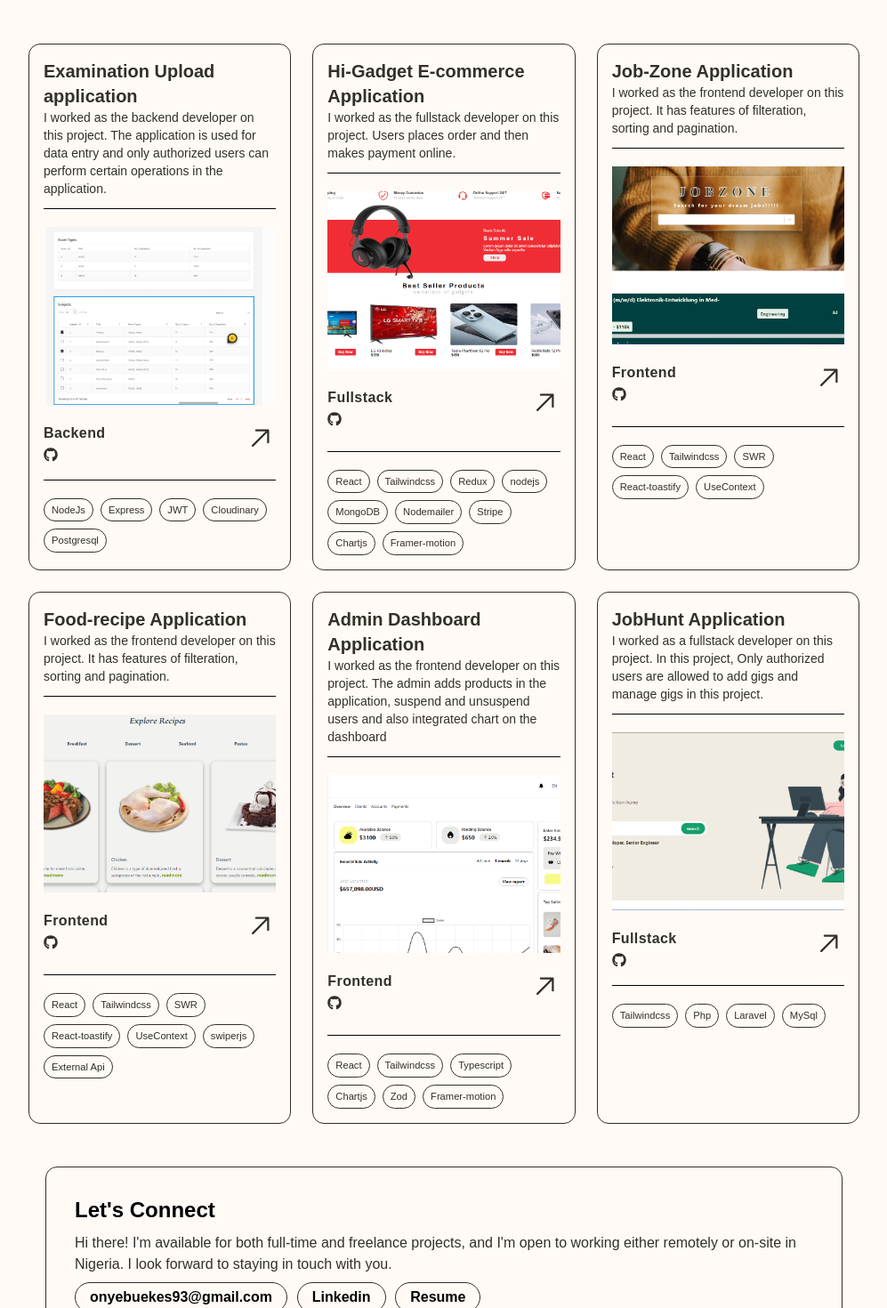
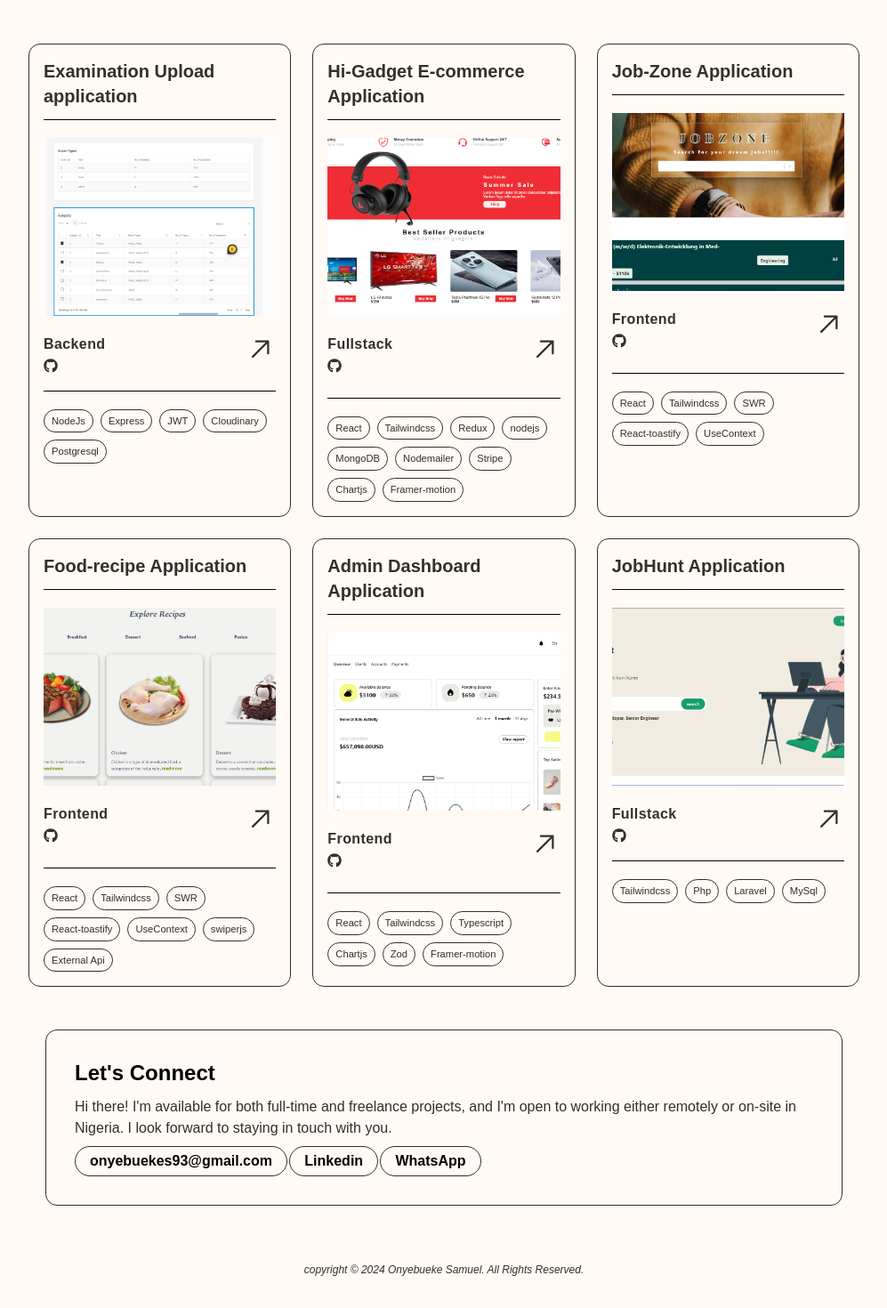
Before and after one commit to Samuel202093/portfolio, a React (Vite) app: page / in a window 1280 px wide. Shown: the part 440-1910 px from the top of the page at 89% size, without its empty margins (141-1138 px from the left). Built offline with nearby package versions, Linux system fonts and the light colour scheme; some icons are missing.

Commit message:
added WhatsApp link

```diff
--- a/src/components/Contacts.jsx
+++ b/src/components/Contacts.jsx
@@ -1,9 +1,11 @@
 import React from 'react'
 import { FaHandshakeSimple } from "react-icons/fa6";
-import CV from '../assets/file/samuel_resume_fullstack.pdf'
+// import CV from '../assets/file/samuel_resume_fullstack.pdf'
 
 
 const Contacts = () => {
+  // const CV = new URL('../assets/file/samuel_resume_fullstack.pdf', import.meta.url);
+
   return (
     <section id='contacts' className='flex flex-col gap-2 lg:w-[70%] min-h-[8vh] border-[1px] md:border-[rgb(50,48,40)] md:mx-auto lg:p-8 p-3 rounded-[13px] md:mt-10 transition-transform delay-[.3s] ease-in-out lg:hover:scale-[1.05]y mt-6'>
       <div>
@@ -15,7 +17,8 @@ const Contacts = () => {
       <div className='flex flex-wrap gap-2 md:gap-0 md:justify-between text-base font-bold border-2y border-red-500y lg:w-[55%] w-[100%]'>
         <a href="mailto:onyebuekes93@gmail.com" target='_blank' className='py-1 px-4 border-[1px] border-[rgb(50,48,40)] rounded-full transition-all delay-75 hover:bg-[rgb(255,204,211)]'>onyebuekes93@gmail.com</a>
         <a href='https://linkedin.com/in/onyebueke-ifeanyi-1b52411b4' target='_blank' className='py-1 px-4 border-[1px] border-[rgb(50,48,40)] rounded-full transition-all delay-75 hover:bg-[rgb(255,204,211)]'>Linkedin</a>
-        <a href={CV} className='py-1 px-4 border-[1px] border-[rgb(50,48,40)] rounded-full transition-all delay-75 hover:bg-[rgb(255,204,211)]' download>Resume</a>
+        {/* <a href={CV} className='py-1 px-4 border-[1px] border-[rgb(50,48,40)] rounded-full transition-all delay-75 hover:bg-[rgb(255,204,211)]' download>Resume</a> */}
+        <a href='https://wa.me/08131880839' target='_blank' className='py-1 px-4 border-[1px] border-[rgb(50,48,40)] rounded-full transition-all delay-75 hover:bg-[rgb(255,204,211)]'>WhatsApp</a>
 
       </div>
     </section>
--- a/src/components/NavBar.jsx
+++ b/src/components/NavBar.jsx
@@ -1,7 +1,11 @@
 import React, {useEffect} from 'react'
-import CV from '../assets/file/samuel_resume_fullstack.pdf'
+// import CV from '../assets/file/samuel_resume_fullstack.pdf'
+// import CV from '../../src/assets/file/samuel_resume_fullstack.pdf'
 
 const NavBar = () => {
+
+  // const CV = new URL('../assets/file/samuel_resume_fullstack.pdf', import.meta.url);
+
   useEffect(()=>{
     const handleScroll = () => {
       const navElement = document.querySelector('.nav')
@@ -30,7 +34,7 @@ const NavBar = () => {
 
             <a href='https://github.com/Samuel202093' target='_blank' className='border-[1px] border-[rgb(50,48,40)] py-[0.3rem] text-[rgb(50,48,40)] font-medium tracking-wider px-9 rounded-[2rem] transition-all delay-75 hover:bg-[rgb(255,204,211)] md:mr-6 lg:ml-0'>Github</a>
 
-            <a href={CV} className='border-[1px] border-[rgb(50,48,40)] font-medium text-[rgb(50,48,40)] transition-all delay-75 tracking-wider py-[0.3rem] px-9 rounded-[2rem] hover:bg-[rgb(255,204,211)]' download>Resume</a>
+            {/* <a href={CV} className='border-[1px] border-[rgb(50,48,40)] font-medium text-[rgb(50,48,40)] transition-all delay-75 tracking-wider py-[0.3rem] px-9 rounded-[2rem] hover:bg-[rgb(255,204,211)]' download>Resume</a> */}
         </div>
 
     </nav>
--- a/src/components/Project.jsx
+++ b/src/components/Project.jsx
@@ -12,7 +12,7 @@ const Project = () => {
             return(<div className='card p-4 text-[rgb(50,48,40)]' key={x.id}>
             <div>
                 <h3 className='text-xl font-bold '>{x.title}</h3>
-                <p className='text-sm'>{x.description}</p>
+                {/* <p className='text-sm'>{x.description}</p> */}
             </div>
             <hr className='border-1 border-black mt-3'/>
             <div className='mt-5 h-[200px] w-full image1-container'>
--- a/src/data/data.js
+++ b/src/data/data.js
@@ -37,7 +37,7 @@ export const projectData = [
     {
         id: 1,
         title: "Examination Upload application",
-        description: "I worked as the backend developer on this project. The application is used for data entry and only authorized users can perform certain operations in the application.",
+        // description: "I worked as the backend developer on this project. The application is used for data entry and only authorized users can perform certain operations in the application.",
         tags:["NodeJs", "Express", "JWT", "Cloudinary", "Postgresql"],
         img: examImg,
         stack: "Backend",
@@ -47,7 +47,7 @@ export const projectData = [
     {
         id: 2,
         title: "Hi-Gadget E-commerce Application",
-        description: "I worked as the fullstack developer on this project. Users places order and then makes payment online.",
+        // description: "I worked as the fullstack developer on this project. Users places order and then makes payment online.",
         tags:["React","Tailwindcss", "Redux", "nodejs", "MongoDB", "Nodemailer", "Stripe", "Chartjs", "Framer-motion"],
         img: gadget,
         stack: "Fullstack",
@@ -58,7 +58,7 @@ export const projectData = [
     {
         id: 3,
         title: "Job-Zone Application",
-        description: "I worked as the frontend developer on this project. It has features of filteration, sorting and pagination.",
+        // description: "I worked as the frontend developer on this project. It has features of filteration, sorting and pagination.",
         tags:["React","Tailwindcss", "SWR", "React-toastify", "UseContext"],
         img: jobImg,
         stack: "Frontend",
@@ -68,7 +68,7 @@ export const projectData = [
     {
         id: 4,
         title: "Food-recipe Application",
-        description: "I worked as the frontend developer on this project. It has features of filteration, sorting and pagination.",
+        // description: "I worked as the frontend developer on this project. It has features of filteration, sorting and pagination.",
         tags:["React","Tailwindcss", "SWR", "React-toastify", "UseContext", "swiperjs", "External Api"],
         img: foodImg,
         stack: "Frontend",
@@ -78,7 +78,7 @@ export const projectData = [
     {
         id: 5,
         title: "Admin Dashboard Application",
-        description: "I worked as the frontend developer on this project. The admin adds products in the application, suspend and unsuspend users and also integrated chart on the dashboard",
+        // description: "I worked as the frontend developer on this project. The admin adds products in the application, suspend and unsuspend users and also integrated chart on the dashboard",
         tags:["React", "Tailwindcss", "Typescript","Chartjs", "Zod", "Framer-motion"],
         img: adminImg,
         stack: "Frontend",
@@ -88,7 +88,7 @@ export const projectData = [
     {
         id: 6,
         title: "JobHunt Application",
-        description: "I worked as a fullstack developer on this project. In this project, Only authorized users are allowed to add gigs and manage gigs in this project.",
+        // description: "I worked as a fullstack developer on this project. In this project, Only authorized users are allowed to add gigs and manage gigs in this project.",
         tags:["Tailwindcss","Php", "Laravel", "MySql"],
         img: laravelImg,
         stack: "Fullstack",
@@ -138,6 +138,14 @@ export const technicalSkills = [
     {
         name: 'Php',
         percent: 70
+    },
+    {
+        name: 'Laravel',
+        percent: 60
+    },
+    {
+        name: 'GraphQl',
+        percent: 65
     },
     {
         name: 'MongoDb',
--- a/vite.config.js
+++ b/vite.config.js
@@ -6,5 +6,11 @@ export default defineConfig({
   plugins: [react()],
   define:{
     'process.env': {}
-  }
+  },
+  assetsInclude: ['**/*.pdf']
 })
+
+// vite.config.js
+// export default {
+//   assetsInclude: ['**/*.pdf']
+// }
```
